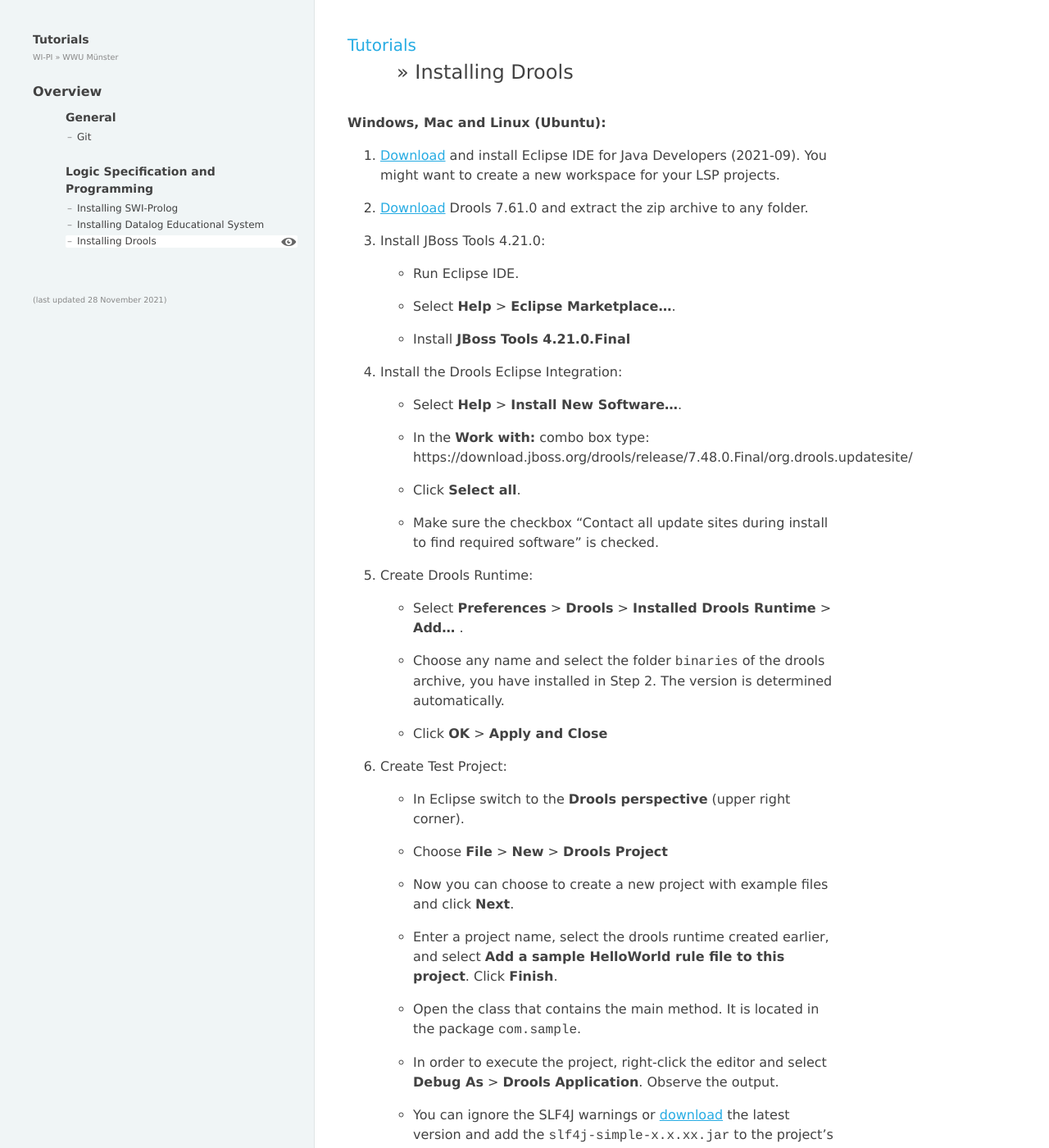
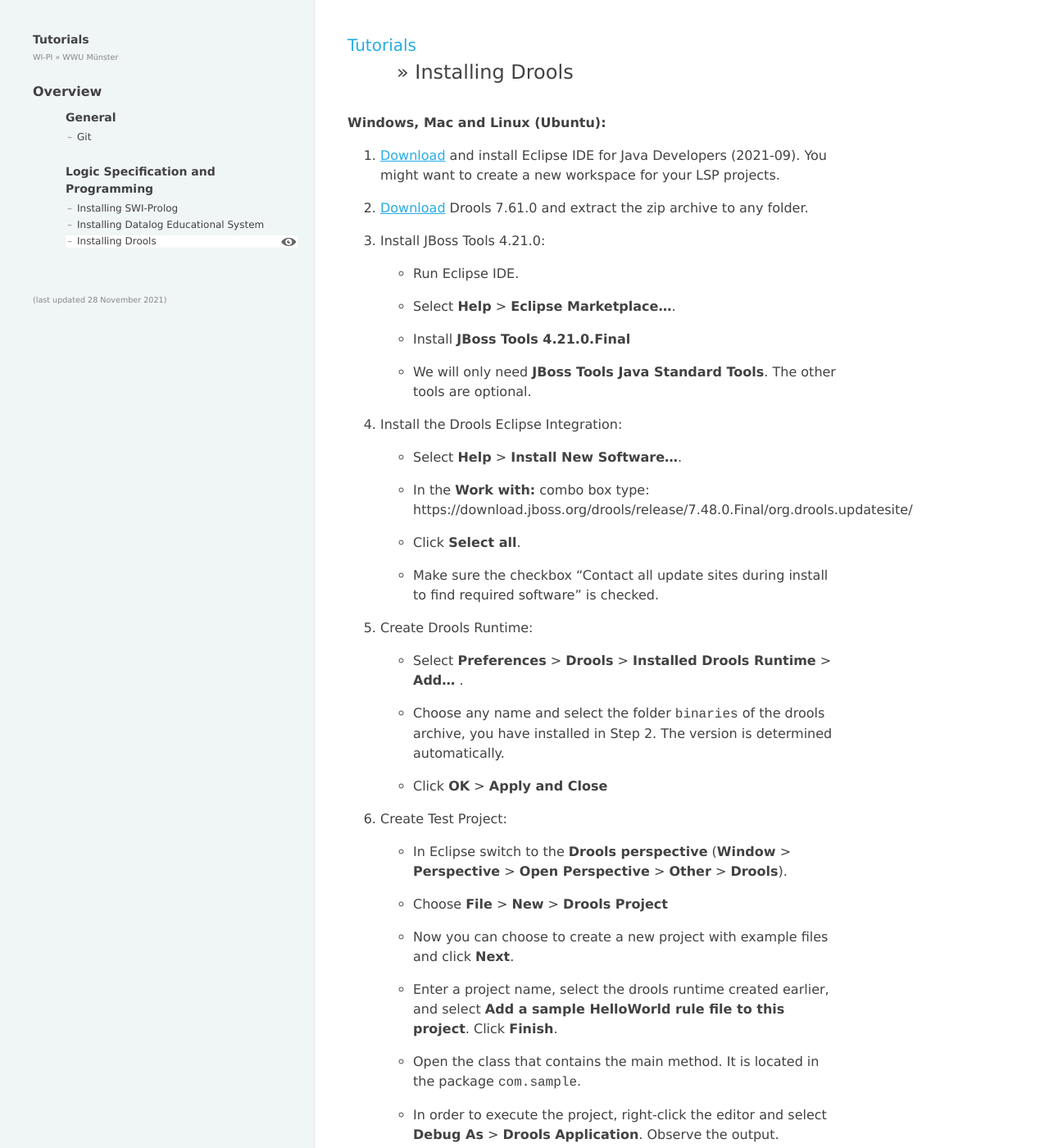
Before and after one commit to wwu-pi/tutorials, a Jekyll site: the page built from lectures/lsp/030_install_drools.md, in a window 1280 px wide and 1400 px high. Shown: the whole window at 82% size. Built offline with Jekyll 4.4.1, drawn with Linux system fonts in a browser that asks for light colours.

Commit message:
Update drools tutorial

```diff
--- a/lectures/lsp/030_install_drools.md
+++ b/lectures/lsp/030_install_drools.md
@@ -16,6 +16,8 @@
    * Select **Help** > **Eclipse Marketplace...**.
 
    * Install **JBoss Tools 4.21.0.Final**
+
+   * We will only need **JBoss Tools Java Standard Tools**. The other tools are optional.
 
 4. Install the Drools Eclipse Integration:
 
@@ -37,7 +39,7 @@
 
 6. Create Test Project:
 
-   * In Eclipse switch to the **Drools perspective** (upper right corner).
+   * In Eclipse switch to the **Drools perspective** (**Window** > **Perspective** > **Open Perspective** > **Other** > **Drools**).
 
    * Choose **File** > **New** > **Drools Project**
 
```
